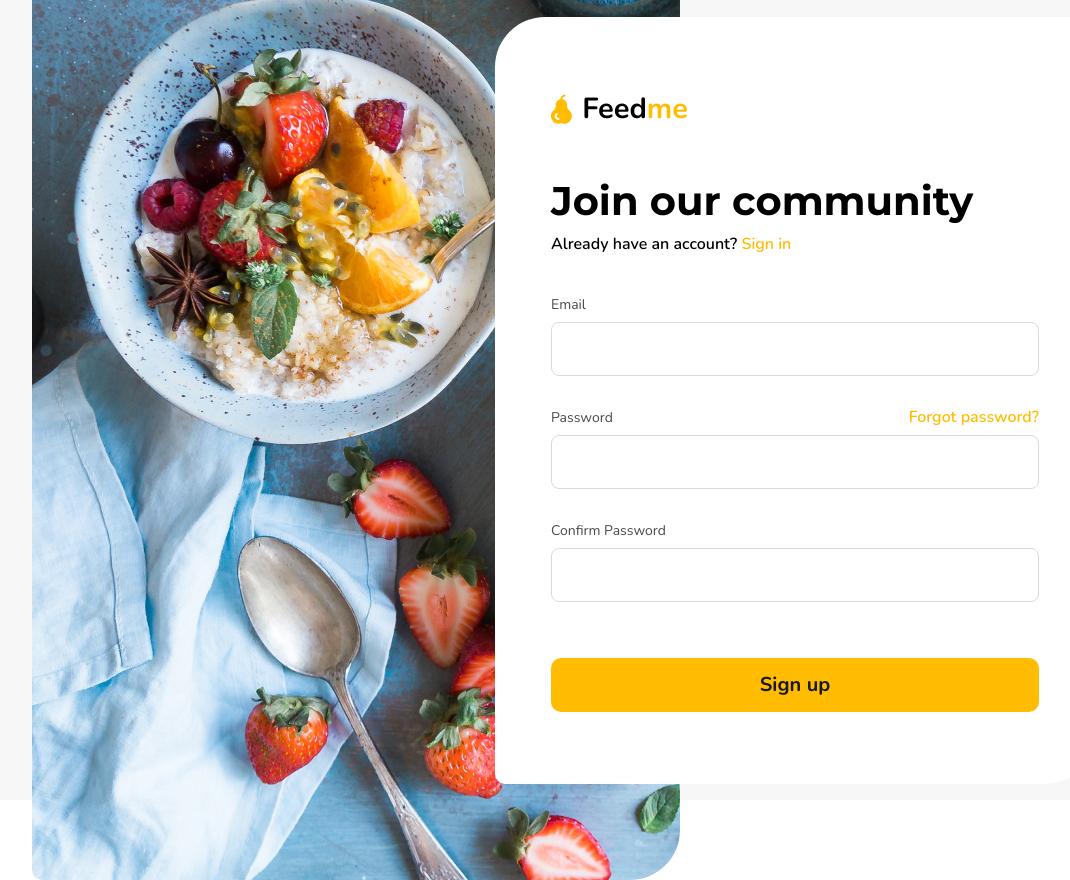
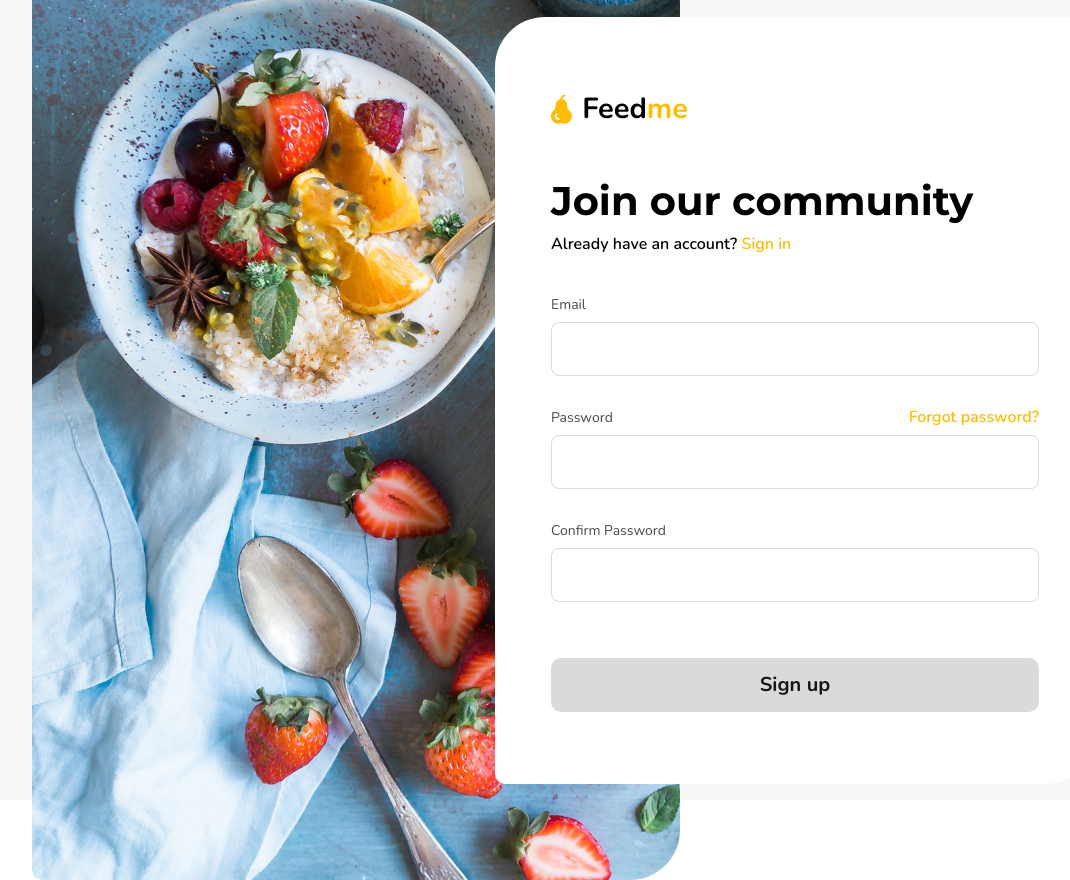
Before and after one commit to feelfaque/itechart-internship, a React (Create React App) app in the folder cookbook/: page /#/signup in a window 1280 px wide. Shown: the whole page, without its empty margins (0-1070 px from the left). Built offline with nearby package versions, Linux system fonts and the light colour scheme; no server answers; the database is empty.

Commit message:
[feedme] added password validation to sign in and sign up forms

```diff
--- a/cookbook/src/App.css
+++ b/cookbook/src/App.css
@@ -66,6 +66,10 @@ a {
     cursor: pointer;
 }
 
+.button--yellow-background:disabled {
+    background-color: #DADADA;
+}
+
 .button--low {
     padding: 12px 32px;
 }
--- a/cookbook/src/components/forms/sign-in-form/SignInForm.js
+++ b/cookbook/src/components/forms/sign-in-form/SignInForm.js
@@ -18,7 +18,7 @@ function SignInForm() {
         <Form
             onSubmit={onSubmit}
             validate={validate}
-            render={({handleSubmit, form, submitting, pristine, values}) => (
+            render={({handleSubmit, valid}) => (
                 <form onSubmit={handleSubmit}>
                     <div className="form--column">
                         <label className="form-input--text">Email</label>
@@ -30,7 +30,7 @@ function SignInForm() {
                             password?</Link></div>
                         <InputField name="password" type="password" />
                     </div>
-                    <button type="submit" className="button--yellow-background" disabled={submitting}>Sign in</button>
+                    <button type="submit" className="button--yellow-background" disabled={!valid}>Sign in</button>
                 </form>
             )}
         />
--- a/cookbook/src/components/forms/sign-in-form/config.js
+++ b/cookbook/src/components/forms/sign-in-form/config.js
@@ -1,13 +1,19 @@
+const emailCheck = /^\w+([.-]?\w+)*@\w+([.-]?\w+)*(\.\w{2,3})+$/;
+const passwordCheck = /^(?=.*\d)(?=.*[a-z])(?=.*[a-zA-Z]).{6,16}$/;
+
 export const validate = (values) => {
     const errors = {};
     if (!values.email) {
         errors.email = "Email is required";
     }
-    if (!/^\w+([.-]?\w+)*@\w+([.-]?\w+)*(\.\w{2,3})+$/.test(values.email)) {
+    if (!emailCheck.test(values.email)) {
         errors.email = "Email isn't valid";
     }
     if (!values.password) {
         errors.password = "Password is required";
     }
+    if (!passwordCheck.test(values.password)) {
+        errors.password = "Password has to be 6 to 16 characters long and include letters and numbers";
+    }
     return errors;
 }
--- a/cookbook/src/components/forms/sign-up-form/SignUpForm.js
+++ b/cookbook/src/components/forms/sign-up-form/SignUpForm.js
@@ -17,7 +17,7 @@ function SignUpForm() {
         <Form
             onSubmit={onSubmit}
             validate={validate}
-            render={({handleSubmit, form, submitting, pristine, values}) => (
+            render={({handleSubmit, valid}) => (
                 <form onSubmit={handleSubmit}>
                     <div className="form--column">
                         <label className="form-input--text">Email</label>
@@ -31,7 +31,7 @@ function SignUpForm() {
                         <label className="form-input--text">Confirm Password</label>
                         <InputField name="confirm" type="password" />
                     </div>
-                    <button type="submit" className="button--yellow-background" disabled={submitting}>Sign up</button>
+                    <button type="submit" className="button--yellow-background" disabled={!valid}>Sign up</button>
                 </form>
             )}
         />
--- a/cookbook/src/components/forms/sign-up-form/config.js
+++ b/cookbook/src/components/forms/sign-up-form/config.js
@@ -1,13 +1,19 @@
+const emailCheck = /^\w+([.-]?\w+)*@\w+([.-]?\w+)*(\.\w{2,3})+$/;
+const passwordCheck = /^(?=.*\d)(?=.*[a-z])(?=.*[a-zA-Z]).{6,16}$/;
+
 export const validate = (values) => {
     const errors = {};
     if (!values.email) {
         errors.email = "Email is required";
     }
-    if (!/^\w+([.-]?\w+)*@\w+([.-]?\w+)*(\.\w{2,3})+$/.test(values.email)) {
+    if (!emailCheck.test(values.email)) {
         errors.email = "Email isn't valid";
     }
     if (!values.password) {
         errors.password = "Password is required";
+    }
+    if (!passwordCheck.test(values.password)) {
+        errors.password = "Password has to be 6 to 16 characters long and include letters and numbers";
     }
     if (!values.confirm) {
         errors.confirm = "Password confirmation is required";
```
